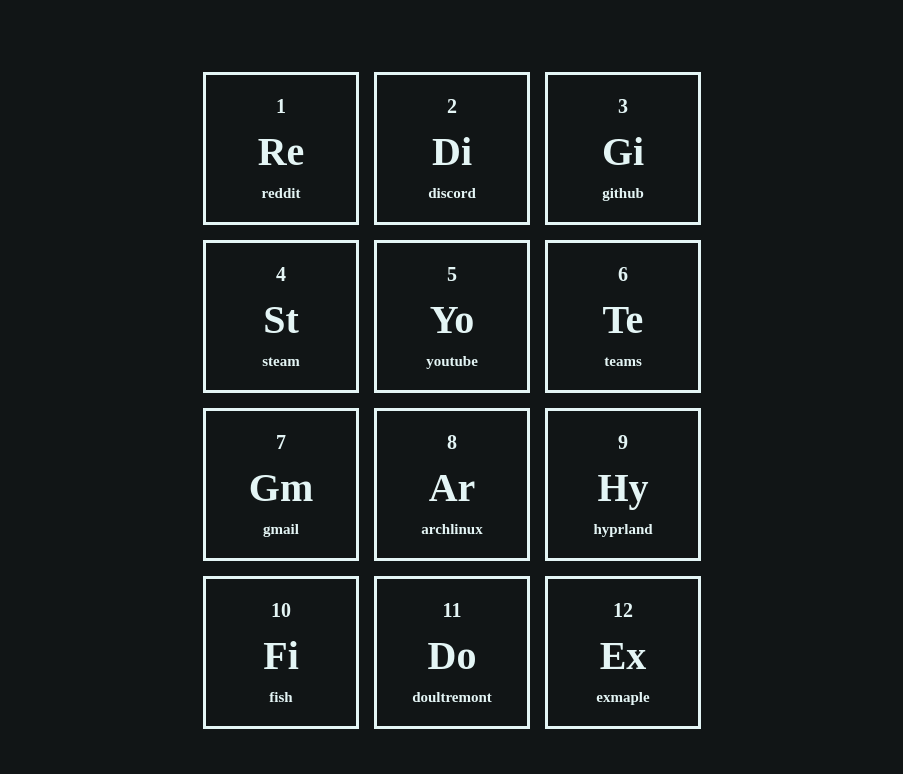
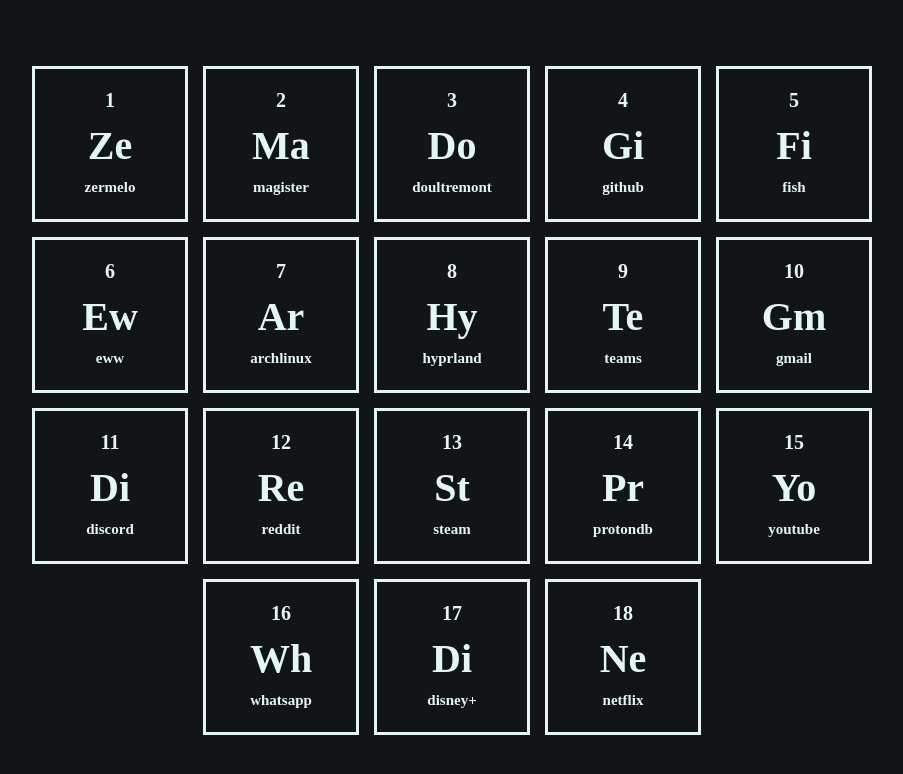
Before and after one commit to smvd/HomePage, a plain HTML site: page home.html in a window 1280 px wide. Shown: the whole page, without its empty margins (188-1091 px from the left). Drawn offline with Linux system fonts and the light colour scheme.

Commit message:
Added blank cell option

```diff
--- a/home.html
+++ b/home.html
@@ -35,7 +35,7 @@
 				margin-left: 			auto;
 				margin-right: 			auto;
 				display: 				grid;
-				grid-template-columns: 	auto auto auto;
+				grid-template-columns: 	auto auto auto auto auto;
 				grid-gap:  				15px;
 				justify-content: 		center;
 			}
@@ -44,6 +44,7 @@
 				border: 			3px solid var(--fg);
 				padding: 			20px;
 				width: 				110px;
+				height:				110px;
 				transition: 		0.3s;
 				text-decoration: 	none;
 			}
@@ -55,6 +56,11 @@
 
 			.cell:hover * {
 				color: 	var(--bg);
+			}
+
+			.blank {
+				width:	153px;
+				height:	153px;
 			}
 
 			h1 {
@@ -79,66 +85,99 @@
 		<div class="external">
 			<div class="middle">
 				<div class="content">
-					<a class="cell" href="https://www.reddit.com">
+					<a class="cell" href="https://example.com">
 						<h1>1</h1>
-						<h2>Re</h2>
-						<h3>reddit</h3>
+						<h2>Ze</h2>
+						<h3>zermelo</h3>
 					</a>
-					<a class="cell" href="https://www.discord.com">
+					<a class="cell" href="https://example.com">
 						<h1>2</h1>
-						<h2>Di</h2>
-						<h3>discord</h3>
+						<h2>Ma</h2>
+						<h3>magister</h3>
+					</a>
+					<a class="cell" href="https://sgdelangstraat.sharepoint.com/sites/portaaldoultremontcollege">
+						<h1>3</h1>
+						<h2>Do</h2>
+						<h3>doultremont</h3>
 					</a>
 					<a class="cell" href="https://www.github.com">
-						<h1>3</h1>
+						<h1>4</h1>
 						<h2>Gi</h2>
 						<h3>github</h3>
 					</a>
-					<a class="cell" href="https://store.steampowered.com">
-						<h1>4</h1>
-						<h2>St</h2>
-						<h3>steam</h3>
+					<a class="cell" href="https://fishshell.com">
+						<h1>5</h1>
+						<h2>Fi</h2>
+						<h3>fish</h3>
 					</a>
-					<a class="cell" href="https://www.youtube.com">
-						<h1>5</h1>
-						<h2>Yo</h2>
-						<h3>youtube</h3>
+					<a class="cell" href="https://elkowar.github.io/eww">
+						<h1>6</h1>
+						<h2>Ew</h2>
+						<h3>eww</h3>
+					</a>
+					<a class="cell" href="https://wiki.archlinux.org">
+						<h1>7</h1>
+						<h2>Ar</h2>
+						<h3>archlinux</h3>
+					</a>
+					<a class="cell" href="https://wiki.hyprland.org">
+						<h1>8</h1>
+						<h2>Hy</h2>
+						<h3>hyprland</h3>
 					</a>
 					<a class="cell" href="https://teams.microsoft.com">
-						<h1>6</h1>
+						<h1>9</h1>
 						<h2>Te</h2>
 						<h3>teams</h3>
 					</a>
 					<a class="cell" href="https://mail.google.com">
-						<h1>7</h1>
+						<h1>10</h1>
 						<h2>Gm</h2>
 						<h3>gmail</h3>
 					</a>
-					<a class="cell" href="https://wiki.archlinux.org">
-						<h1>8</h1>
-						<h2>Ar</h2>
-						<h3>archlinux</h3>
+					<a class="cell" href="https://www.discord.com">
+						<h1>11</h1>
+						<h2>Di</h2>
+						<h3>discord</h3>
 					</a>
-					<a class="cell" href="https://wiki.hyprland.org">
-						<h1>9</h1>
-						<h2>Hy</h2>
-						<h3>hyprland</h3>
+					<a class="cell" href="https://www.reddit.com">
+						<h1>12</h1>
+						<h2>Re</h2>
+						<h3>reddit</h3>
 					</a>
-					<a class="cell" href="https://fishshell.com">
-						<h1>10</h1>
-						<h2>Fi</h2>
-						<h3>fish</h3>
+					<a class="cell" href="https://store.steampowered.com">
+						<h1>13</h1>
+						<h2>St</h2>
+						<h3>steam</h3>
 					</a>
-					<a class="cell" href="https://sgdelangstraat.sharepoint.com/sites/portaaldoultremontcollege">
-						<h1>11</h1>
-						<h2>Do</h2>
-						<h3>doultremont</h3>
+					<a class="cell" href="https://www.protondb.com">
+						<h1>14</h1>
+						<h2>Pr</h2>
+						<h3>protondb</h3>
 					</a>
-					<a class="cell" href="https://example.com">
-						<h1>12</h1>
-						<h2>Ex</h2>
-						<h3>exmaple</h3>
+					<a class="cell" href="https://www.youtube.com">
+						<h1>15</h1>
+						<h2>Yo</h2>
+						<h3>youtube</h3>
 					</a>
+					<a class="blank">
+					</a>
+					<a class="cell" href="https://web.whatsapp.com">
+						<h1>16</h1>
+						<h2>Wh</h2>
+						<h3>whatsapp</h3>
+					</a>
+					<a class="cell" href="https://www.disneyplus.com/en-nl">
+						<h1>17</h1>
+						<h2>Di</h2>
+						<h3>disney+</h3>
+					</a>
+					<a class="cell" href="https://www.netflix.com/nl-en">
+						<h1>18</h1>
+						<h2>Ne</h2>
+						<h3>netflix</h3>
+					</a>
+
 
 				</div>
 			</div>
--- a/templates/template.css
+++ b/templates/template.css
@@ -41,6 +41,7 @@
 				border: 			3px solid var(--fg);
 				padding: 			20px;
 				width: 				110px;
+				height:				110px;
 				transition: 		0.3s;
 				text-decoration: 	none;
 			}
@@ -52,6 +53,11 @@
 
 			.cell:hover * {
 				color: 	var(--bg);
+			}
+
+			.blank {
+				width:	153px;
+				height:	153px;
 			}
 
 			h1 {
```
Also changed, not shown: content.csv (+20 -9 lines), templates/blankTemplate.html (added, +3 -0 lines), 2 other files.
